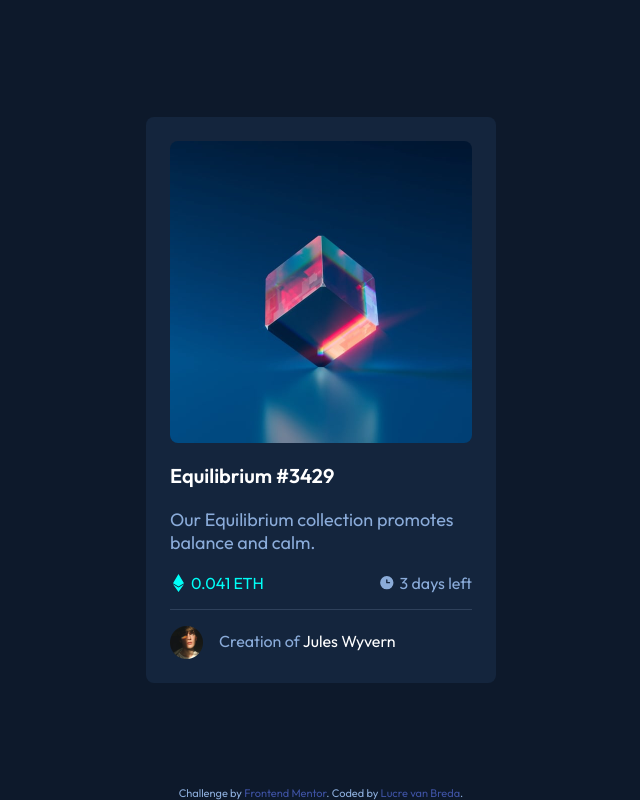
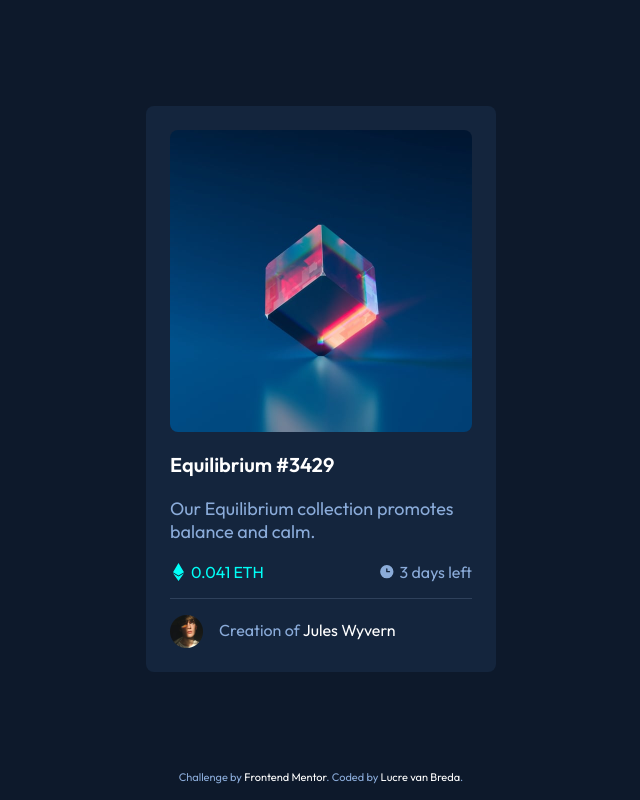
Before and after one commit to lucrevb1/challenges, a plain HTML site: page nft-preview-card-component-main/index.html in a window 1280 px wide. Shown: the whole page, without its empty margins (319-959 px from the left). Drawn offline with Linux system fonts and the light colour scheme.

Commit message:
small styling tweaks

```diff
--- a/nft-preview-card-component-main/index.html
+++ b/nft-preview-card-component-main/index.html
@@ -13,19 +13,13 @@
   <link href="https://fonts.googleapis.com/css2?family=Outfit:wght@300;400;600&display=swap" rel="stylesheet">
 
   <title>Frontend Mentor | NFT preview card component</title>
-
-  <!-- Feel free to remove these styles or customise in your own stylesheet 👍 -->
-  <style>
-    .attribution { font-size: 11px; text-align: center; }
-    .attribution a { color: hsl(228, 45%, 44%); }
-  </style>
 </head>
 <body>
 
   <div class="card card--preview">
-    <div class="preview__image">
+    <a href="#" class="preview__image">
       <img src="images/image-equilibrium.jpg" alt="Equilibrium #3429 | Creation of Jules Wyvern">
-    </div>
+    </a>
     <h3><a href="#">Equilibrium #3429</a></h3>
 
     <p>Our Equilibrium collection promotes balance and calm.</p>
@@ -41,7 +35,7 @@
 
   <div class="attribution">
     Challenge by <a href="https://www.frontendmentor.io?ref=challenge" target="_blank">Frontend Mentor</a>.
-    Coded by <a href="#">Lucre van Breda</a>.
+    Coded by <a href="https://github.com/lucrevb1" target="_blank">Lucre van Breda</a>.
   </div>
 </body>
 </html>
--- a/nft-preview-card-component-main/styles.scss
+++ b/nft-preview-card-component-main/styles.scss
@@ -23,7 +23,7 @@ body {
   justify-content: center;
   align-items: center;
   margin: 0;
-  padding: 1.5rem;
+  padding: 1.5rem 1.5rem 2.875rem;
   color: $softBlue;
   font-family: $outfit;
 }
@@ -35,8 +35,10 @@ p {
 a {
   color: $white;
   text-decoration: none;
+  transition: color 150ms ease-in-out;
   &:hover {
     color: $cyan;
+    transition: color 150ms ease-in-out;
   }
 }
 
@@ -51,16 +53,17 @@ a {
   }
 
   .preview__image {
+    display: block;
     border-radius: .5rem;
     position: relative;
-    &:hover {
     &::before,
     &::after {
       content: '';
-        pointer-events: none;
       display: block;
       position: absolute;
       inset: 0;
+      opacity: 0;
+      transition: opacity 320ms ease-out;
     }
     &::before {
       z-index: 1;
@@ -68,7 +71,6 @@ a {
       width: 100%;
       height: 100%;
       border-radius: inherit;
-        opacity: .5;
     }
     &::after {
       z-index: 2;
@@ -78,6 +80,17 @@ a {
       width: 3rem;
       height: 1.875rem;
     }
+    &:hover {
+      &::before,
+      &::after {
+        transition: opacity 320ms ease-in;
+      }
+      &::before {
+        opacity: .5;
+      }
+      &::after {
+        opacity: 1;
+      }
     }
 
     img {
@@ -85,7 +98,6 @@ a {
       border-radius: inherit;
       max-width: 18.875rem;
       width: 100%;
-      cursor: pointer;
     }
   }
 
@@ -149,4 +161,7 @@ a {
 .attribution {
   position: absolute;
   bottom: 0;
+  font-size: 0.6875rem;
+  text-align: center;
+  padding: 1rem 0;
 }
```
Also changed, not shown: nft-preview-card-component-main/styles.css, 1 other file. Lines whose indentation alone changed are shown as unchanged.
